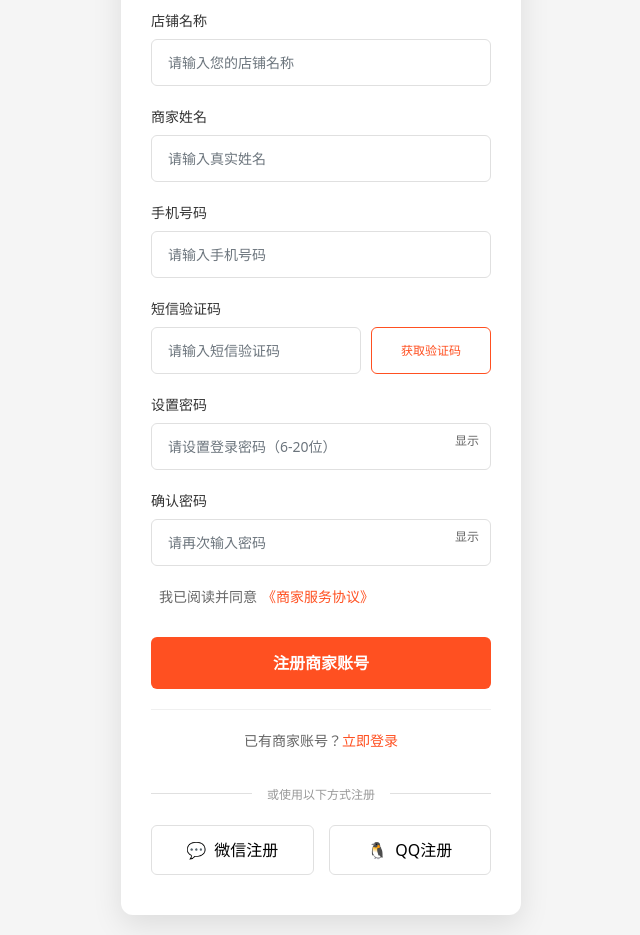
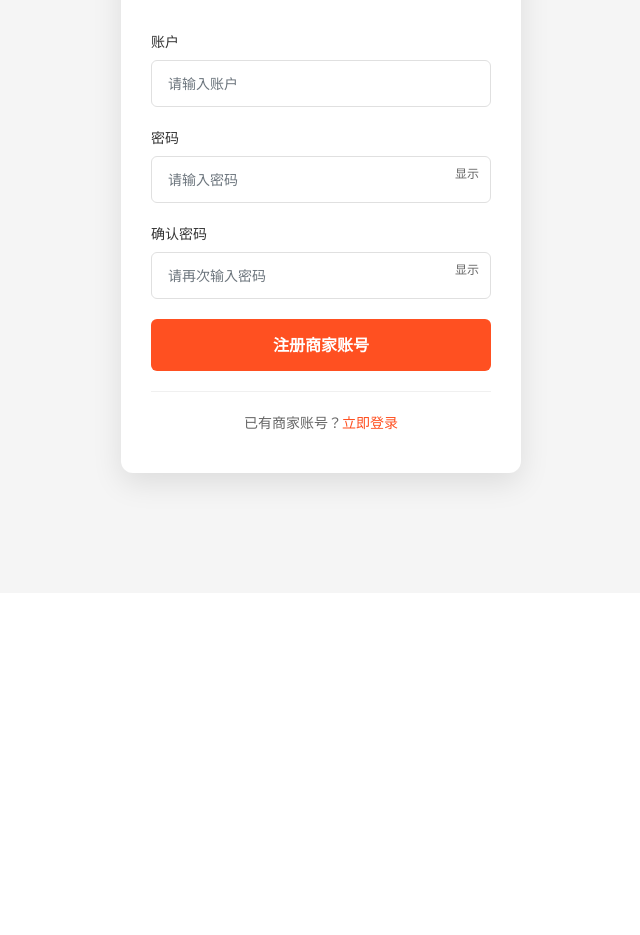
Before and after one commit to Frant1cc/taobao-frontend, a Vue app: page /merchant/register in a window 1280 px wide. Shown: the part 207-1142 px from the top of the page, without its empty margins (319-959 px from the left). After the commit the page ends 800 px from the top, so only its background shows below. Built offline with nearby package versions, Linux system fonts and the light colour scheme; no server answers.

Commit message:
feat:对接商家注册

```diff
--- a/src/router/index.ts
+++ b/src/router/index.ts
@@ -30,7 +30,6 @@ import AdminLogin from '../views/admin/AdminLogin.vue'
 import AdminDashboard from '../views/admin/Dashboard.vue'
 import UserManagement from '../views/admin/UserManagement.vue'
 import MerchantManagement from '../views/admin/MerchantManagement.vue'
-import OrderManagement from '../views/admin/OrderManagement.vue'
 import AuditManagement from '../views/admin/AuditManagement.vue'
 
 const routes = [
@@ -159,6 +158,7 @@ const routes = [
     name: 'Admin',
     component: AdminLayout,
     redirect: '/admin/dashboard',
+    meta: { requiresAuth: true, role: 'admin' },
     children: [
       {
         path: 'dashboard',
@@ -177,12 +177,6 @@ const routes = [
         name: 'MerchantManagement',
         component: MerchantManagement,
         meta: { title: '商家管理' }
-      },
-      {
-        path: 'orders',
-        name: 'OrderManagement',
-        component: OrderManagement,
-        meta: { title: '订单管理' }
       },
       {
         path: 'audit',
@@ -208,6 +202,9 @@ const router = createRouter({
 // 添加路由守卫
 router.beforeEach((to: any, _from: any, next: any) => {
   const userStore = useUserStore()
+
+  // 确保用户存储状态是最新的
+  userStore.loadFromLocalStorage()
 
   // 检查路由是否需要认证
   if (to.meta.requiresAuth && !userStore.isLoggedIn) {
@@ -247,25 +244,8 @@ router.beforeEach((to: any, _from: any, next: any) => {
       return
     }
 
-    // 检查管理端页面访问权限
-    if (to.path.startsWith('/admin') && to.path !== '/admin/login') {
-      // 访问管理端页面需要管理员权限（用户类型为operator）
-      if (userType !== 'operator') {
-        // 非管理员用户跳转到管理员登录页面
-        next('/admin/login')
-        return
-      }
-    }
-
     next()
   } else {
-    // 未登录用户访问管理端页面（除了登录页）
-    if (to.path.startsWith('/admin') && to.path !== '/admin/login') {
-      // 未登录用户访问管理端页面，跳转到管理员登录页面
-      next('/admin/login')
-      return
-    }
-
     // 未登录用户正常导航
     next()
   }
--- a/src/views/merchant/MerchantAuth.vue
+++ b/src/views/merchant/MerchantAuth.vue
@@ -149,11 +149,13 @@ const handleLogin = async () => {
       // 跳转到商家工作台
       router.push('/merchant/dashboard')
     } else {
-      ElMessage.error(response.msg || '登录失败，请检查账号和密码')
+      // 显示接口返回的具体错误信息
+      ElMessage.error(response.msg || '登录失败')
     }
   } catch (error: any) {
     console.error('登录失败:', error)
-    ElMessage.error(error.response?.data?.msg || '登录失败，请检查账号和密码')
+    // 显示接口返回的具体错误信息
+    ElMessage.error(error.response?.data?.msg || error.message || '登录失败，请稍后重试')
   } finally {
     loading.value = false
   }
--- a/src/views/merchant/MerchantRegister.vue
+++ b/src/views/merchant/MerchantRegister.vue
@@ -16,74 +16,26 @@
         </div>
 
         <form @submit.prevent="handleRegister">
-          <!-- 店铺名称 -->
+          <!-- 账户 -->
           <div class="form-group">
-            <label for="storeName">店铺名称</label>
+            <label for="account">账户</label>
             <input
-              id="storeName"
-              v-model="registerForm.storeName"
+              id="account"
+              v-model="registerForm.account"
               type="text"
-              placeholder="请输入您的店铺名称"
+              placeholder="请输入账户"
               required
             />
           </div>
 
-          <!-- 商家姓名 -->
-          <div class="form-group">
-            <label for="merchantName">商家姓名</label>
-            <input
-              id="merchantName"
-              v-model="registerForm.merchantName"
-              type="text"
-              placeholder="请输入真实姓名"
-              required
-            />
-          </div>
-
-          <!-- 手机号 -->
-          <div class="form-group">
-            <label for="phone">手机号码</label>
-            <input
-              id="phone"
-              v-model="registerForm.phone"
-              type="tel"
-              placeholder="请输入手机号码"
-              maxlength="11"
-              required
-            />
-          </div>
-
-          <!-- 验证码 -->
-          <div class="form-group">
-            <label for="smsCode">短信验证码</label>
-            <div class="sms-row">
-              <input
-                id="smsCode"
-                v-model="registerForm.smsCode"
-                type="text"
-                placeholder="请输入短信验证码"
-                maxlength="6"
-                required
-              />
-              <button
-                type="button"
-                class="sms-btn"
-                :disabled="smsCountdown > 0"
-                @click="sendSmsCode"
-              >
-                {{ smsCountdown > 0 ? `${smsCountdown}s后重发` : '获取验证码' }}
-              </button>
-            </div>
-          </div>
-
           <!-- 密码 -->
           <div class="form-group">
-            <label for="password">设置密码</label>
+            <label for="password">密码</label>
             <input
               id="password"
               v-model="registerForm.password"
               :type="showPassword ? 'text' : 'password'"
-              placeholder="请设置登录密码（6-20位）"
+              placeholder="请输入密码"
               required
             />
             <span class="password-toggle" @click="togglePasswordVisibility">
@@ -106,17 +58,6 @@
             </span>
           </div>
 
-          <!-- 协议同意 -->
-          <div class="form-agreement">
-            <label class="agreement-checkbox">
-              <input type="checkbox" v-model="registerForm.agreed" required />
-              <span>我已阅读并同意</span>
-            </label>
-            <a href="#" class="agreement-link" @click.prevent="showAgreement">
-              《商家服务协议》
-            </a>
-          </div>
-
           <!-- 注册按钮 -->
           <button type="submit" class="submit-btn" :disabled="loading">
             {{ loading ? '注册中...' : '注册商家账号' }}
@@ -127,23 +68,6 @@
         <div class="auth-footer">
           <p>已有商家账号？<a href="#" @click.prevent="goToLogin">立即登录</a></p>
         </div>
-
-        <!-- 第三方注册 -->
-        <div class="social-login">
-          <div class="divider">
-            <span>或使用以下方式注册</span>
-          </div>
-          <div class="social-buttons">
-            <button class="social-btn wechat" @click="handleWechatRegister">
-              <span class="social-icon">💬</span>
-              <span>微信注册</span>
-            </button>
-            <button class="social-btn qq" @click="handleQQRegister">
-              <span class="social-icon">🐧</span>
-              <span>QQ注册</span>
-            </button>
-          </div>
-        </div>
       </div>
     </div>
   </div>
@@ -153,25 +77,21 @@
 import { ref } from 'vue'
 import { useRouter } from 'vue-router'
 import { ElMessage } from 'element-plus'
+import { register } from '@/api/modules/user'
 
 const router = useRouter()
 
 // 注册表单数据
 const registerForm = ref({
-  storeName: '',
-  merchantName: '',
-  phone: '',
-  smsCode: '',
+  account: '',
   password: '',
-  confirmPassword: '',
-  agreed: false
+  confirmPassword: ''
 })
 
 // 状态变量
 const showPassword = ref(false)
 const showConfirmPassword = ref(false)
 const loading = ref(false)
-const smsCountdown = ref(0)
 
 const togglePasswordVisibility = () => {
   showPassword.value = !showPassword.value
@@ -181,40 +101,10 @@ const toggleConfirmPasswordVisibility = () => {
   showConfirmPassword.value = !showConfirmPassword.value
 }
 
-// 发送短信验证码
-const sendSmsCode = () => {
-  if (!registerForm.value.phone) {
-    ElMessage.error('请输入手机号码')
-    return
-  }
-
-  if (!/^1[3-9]\d{9}$/.test(registerForm.value.phone)) {
-    ElMessage.error('请输入正确的手机号码')
-    return
-  }
-
-  // 模拟发送短信
-  smsCountdown.value = 60
-  const timer = setInterval(() => {
-    smsCountdown.value--
-    if (smsCountdown.value <= 0) {
-      clearInterval(timer)
-    }
-  }, 1000)
-
-  ElMessage.success('验证码已发送')
-}
-
 // 处理注册
 const handleRegister = async () => {
-  if (!registerForm.value.storeName || !registerForm.value.merchantName || !registerForm.value.phone ||
-      !registerForm.value.smsCode || !registerForm.value.password || !registerForm.value.confirmPassword) {
-    ElMessage.error('请填写完整的注册信息')
-    return
-  }
-
-  if (!registerForm.value.agreed) {
-    ElMessage.error('请同意商家服务协议')
+  if (!registerForm.value.account || !registerForm.value.password || !registerForm.value.confirmPassword) {
+    ElMessage.error('请填写账户和密码')
     return
   }
 
@@ -231,14 +121,20 @@ const handleRegister = async () => {
   loading.value = true
 
   try {
-    // 模拟注册API调用
-    await new Promise(resolve => setTimeout(resolve, 2000))
+    // 调用注册API，userType设置为merchant
+    const res = await register({
+      account: registerForm.value.account,
+      password: registerForm.value.password,
+      userType: 'merchant'
+    })
 
-    // 模拟注册成功
-    ElMessage.success('商家注册成功，请登录')
-
-    // 跳转到登录页面
-    router.push('/merchant/auth')
+    if (res.code === 200) {
+      ElMessage.success('商家注册成功，请登录')
+      // 跳转到登录页面
+      router.push('/merchant/auth')
+    } else {
+      ElMessage.error(res.message || '注册失败，请稍后重试')
+    }
   } catch (error) {
     ElMessage.error('注册失败，请稍后重试')
   } finally {
@@ -248,18 +144,6 @@ const handleRegister = async () => {
 
 const goToLogin = () => {
   router.push('/merchant/auth')
-}
-
-const showAgreement = () => {
-  ElMessage.info('商家服务协议查看功能暂未开放')
-}
-
-const handleWechatRegister = () => {
-  ElMessage.info('微信注册功能暂未开放')
-}
-
-const handleQQRegister = () => {
-  ElMessage.info('QQ注册功能暂未开放')
 }
 
 const goBack = () => {
@@ -386,69 +270,6 @@ const goBack = () => {
   color: #ff5021;
 }
 
-/* 短信验证码样式 */
-.sms-row {
-  display: flex;
-  gap: 10px;
-}
-
-.sms-row input {
-  flex: 1;
-}
-
-.sms-btn {
-  width: 120px;
-  padding: 12px;
-  border: 1px solid #ff5021;
-  background: white;
-  color: #ff5021;
-  border-radius: 6px;
-  cursor: pointer;
-  font-size: 12px;
-  transition: all 0.3s;
-}
-
-.sms-btn:hover:not(:disabled) {
-  background: #ff5021;
-  color: white;
-}
-
-.sms-btn:disabled {
-  border-color: #ccc;
-  color: #ccc;
-  cursor: not-allowed;
-}
-
-/* 协议同意样式 */
-.form-agreement {
-  display: flex;
-  align-items: center;
-  margin-bottom: 30px;
-  font-size: 14px;
-}
-
-.agreement-checkbox {
-  display: flex;
-  align-items: center;
-  cursor: pointer;
-  color: #666;
-}
-
-.agreement-checkbox input {
-  margin-right: 8px;
-  width: auto;
-}
-
-.agreement-link {
-  color: #ff5021;
-  text-decoration: none;
-  margin-left: 5px;
-}
-
-.agreement-link:hover {
-  text-decoration: underline;
-}
-
 /* 提交按钮样式 */
 .submit-btn {
   width: 100%;
@@ -497,69 +318,4 @@ const goBack = () => {
 .auth-footer a:hover {
   text-decoration: underline;
 }
-
-/* 第三方登录样式 */
-.social-login {
-  margin-top: 30px;
-}
-
-.divider {
-  text-align: center;
-  position: relative;
-  margin-bottom: 20px;
-}
-
-.divider::before {
-  content: '';
-  position: absolute;
-  top: 50%;
-  left: 0;
-  right: 0;
-  height: 1px;
-  background: #e0e0e0;
-}
-
-.divider span {
-  background: white;
-  padding: 0 15px;
-  font-size: 12px;
-  color: #999;
-  position: relative;
-}
-
-.social-buttons {
-  display: flex;
-  gap: 15px;
-}
-
-.social-btn {
-  flex: 1;
-  padding: 12px;
-  border: 1px solid #e0e0e0;
-  border-radius: 6px;
-  background: white;
-  cursor: pointer;
-  transition: all 0.3s;
-  display: flex;
-  align-items: center;
-  justify-content: center;
-  gap: 8px;
-}
-
-.social-btn:hover {
-  border-color: #ff5021;
-  transform: translateY(-1px);
-}
-
-.social-icon {
-  font-size: 16px;
-}
-
-.social-btn.wechat:hover {
-  border-color: #07c160;
-}
-
-.social-btn.qq:hover {
-  border-color: #12b7f5;
-}
 </style>
```
